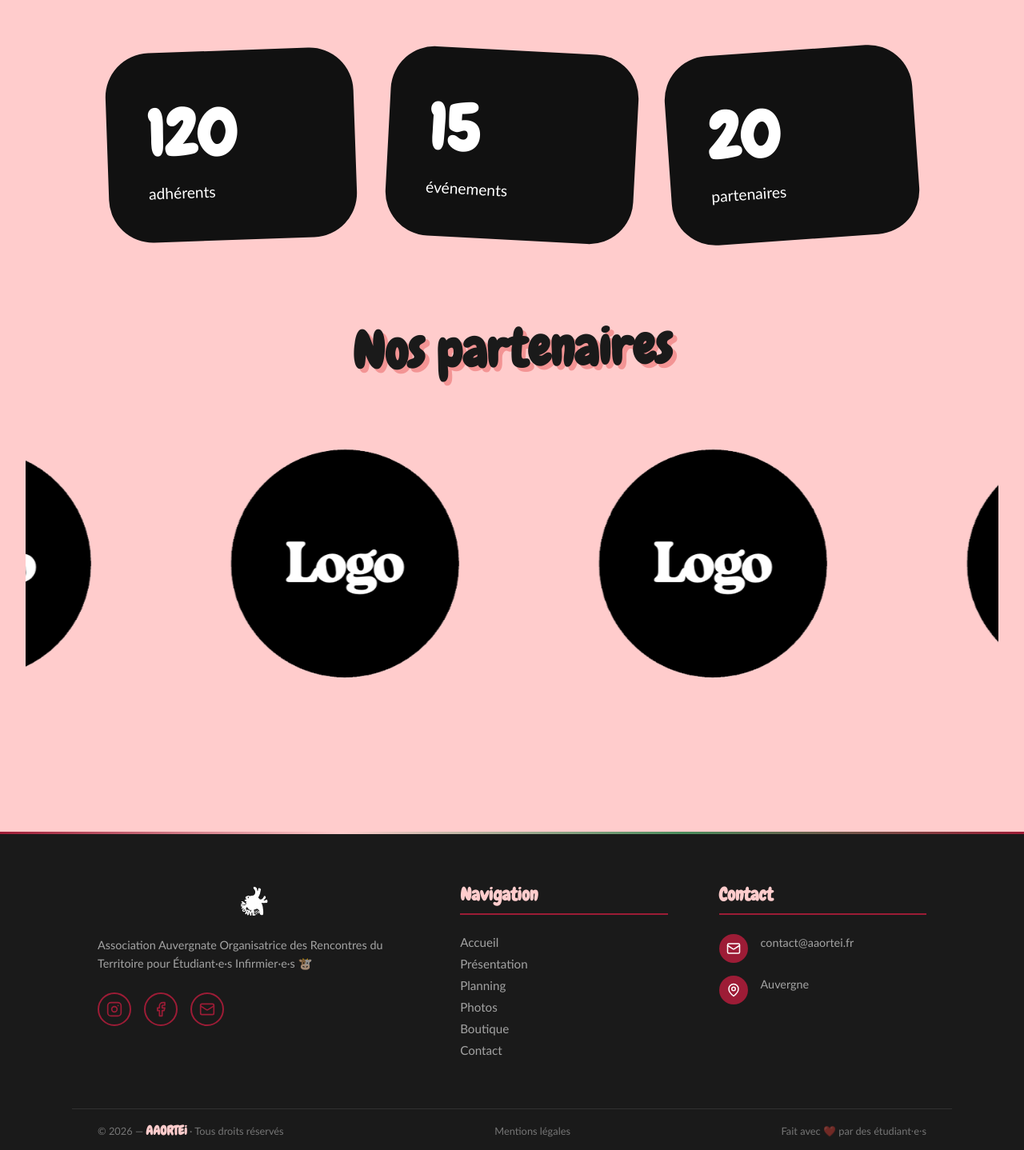
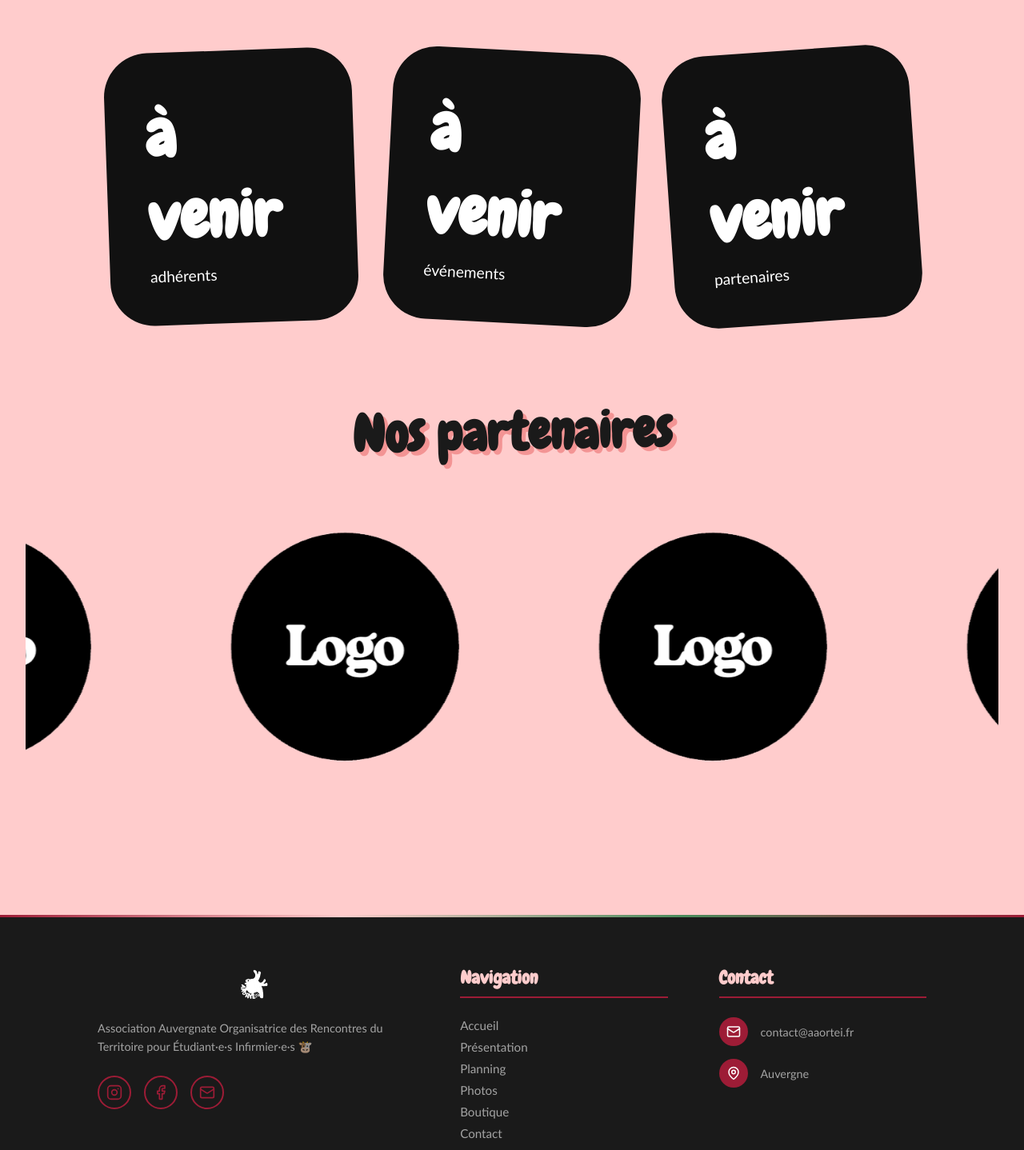
Before and after one commit to cloebeg/asso-site-aaortei, an Angular app: page / in a window 1280 px wide. Shown: the part 1512-2950 px from the top of the page at 80% size. Built offline with nearby package versions, Linux system fonts and the light colour scheme.

Commit message:
petits details wallah

```diff
--- a/src/app/pages/home/home.html
+++ b/src/app/pages/home/home.html
@@ -25,17 +25,17 @@
 <section class="numbers-section">
 
   <div class="number-box">
-    <h2>120</h2>
+    <h2>à venir</h2>
     <p>adhérents</p>
   </div>
 
   <div class="number-box">
-    <h2>15</h2>
+    <h2>à venir</h2>
     <p>événements</p>
   </div>
 
   <div class="number-box">
-    <h2>20</h2>
+    <h2>à venir</h2>
     <p>partenaires</p>
   </div>
 
--- a/src/app/pages/planning/planning.html
+++ b/src/app/pages/planning/planning.html
@@ -5,10 +5,6 @@
        ========================================== -->
 
   <header class="events-header">
-
-    <span class="eyebrow">
-      AAORTEi · sorties & rencontres
-    </span>
 
     <h1>Nos événements</h1>
 
--- a/src/app/pages/planning/planning.scss
+++ b/src/app/pages/planning/planning.scss
@@ -53,7 +53,6 @@ $bp-tablet: 1024px;
 
   padding: $spacing-xl $spacing-md;
 
-  background: $color-bg;
 
   color: $color-text;
 
--- a/src/app/shared/footer/footer.scss
+++ b/src/app/shared/footer/footer.scss
@@ -120,7 +120,7 @@
 
   li {
     display: flex;
-    align-items: flex-start;
+    align-items: center;
     gap: $spacing-sm;
     color: rgba(255, 255, 255, 0.6);
     font-family: $font-body;
```
